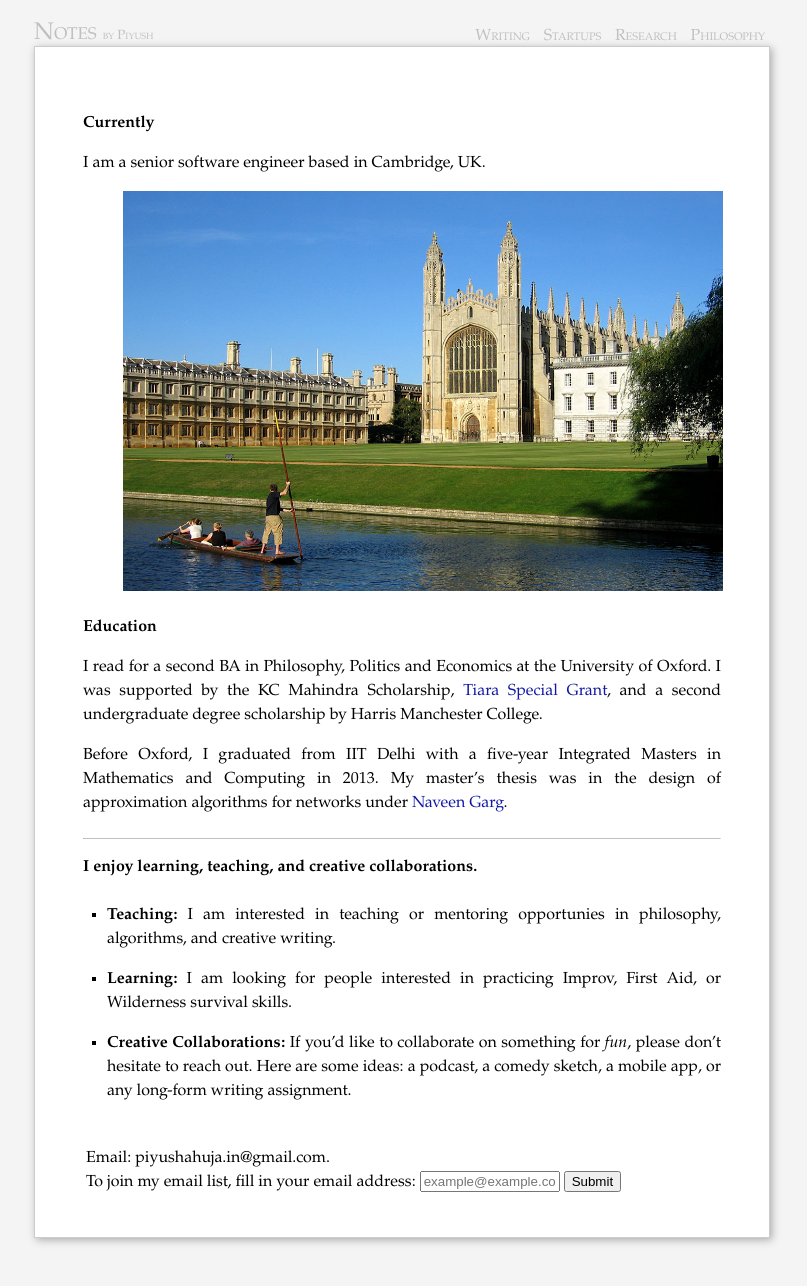
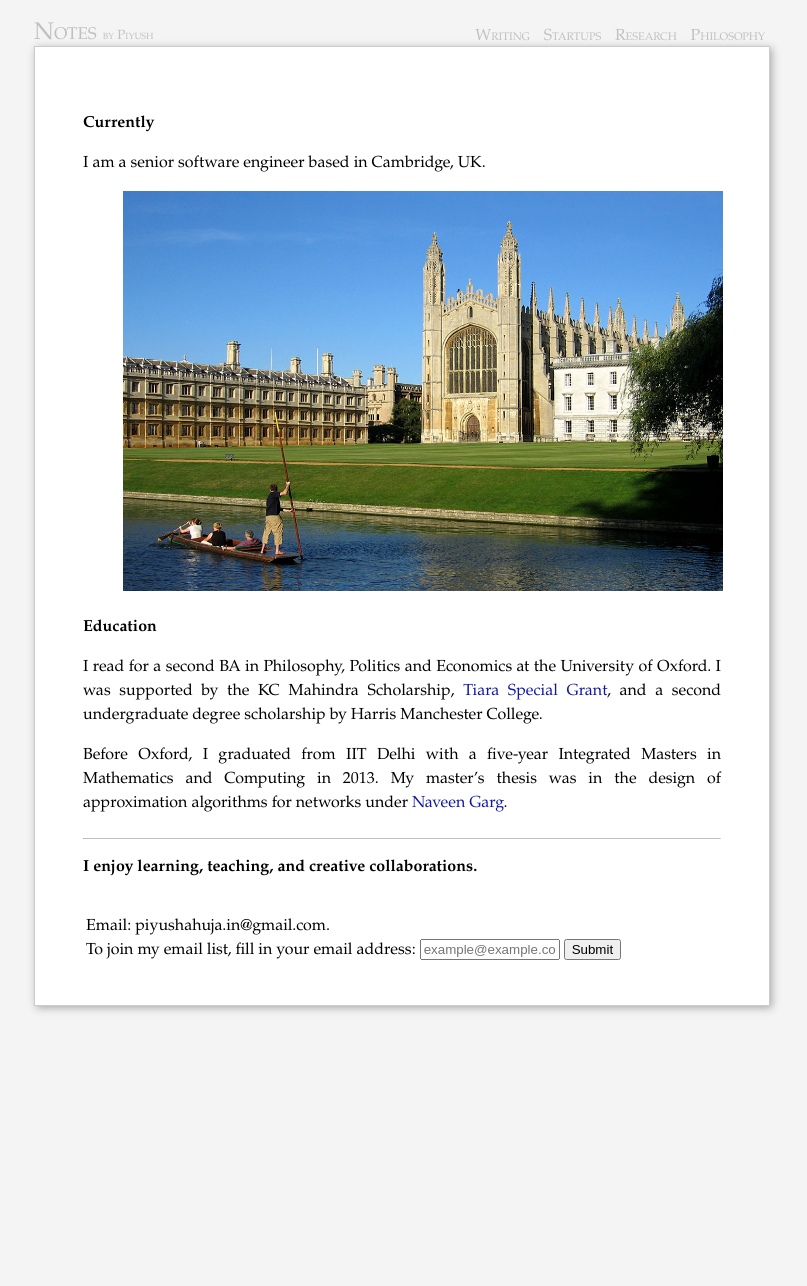
Before and after one commit to piyushahuja/piyushahuja.github.io, a Jekyll site: the page built from index.md, in a window 1280 px wide. Shown: the whole page, without its empty margins (238-1045 px from the left). Built offline with Jekyll 4.4.1, drawn with Linux system fonts in a browser that asks for light colours; after the commit the page ends 1054 px from its top, so only the background shows below that.

Commit message:
auto deployed

```diff
--- a/index.md
+++ b/index.md
@@ -38,12 +38,12 @@ Before Oxford, I graduated from IIT Delhi with a five-year Integrated Masters in
 
 **I enjoy learning, teaching, and creative collaborations.**
 
-- **Teaching:**  I am interested in teaching or mentoring opportunies in philosophy, algorithms, and creative writing.
+<!-- - **Teaching:**  I am interested in teaching or mentoring opportunies in philosophy, algorithms, and creative writing.
 
 - **Learning:** I am looking for people interested in practicing Improv, First Aid, or Wilderness survival skills.
 
 - **Creative Collaborations:** If you'd like to collaborate on something for *fun*, please don't hesitate to reach out. Here are some ideas: a podcast, a comedy sketch, a mobile app, or any long-form writing assignment.
-
+ -->
 {% include email-subscribe.html %}
 
 
```
